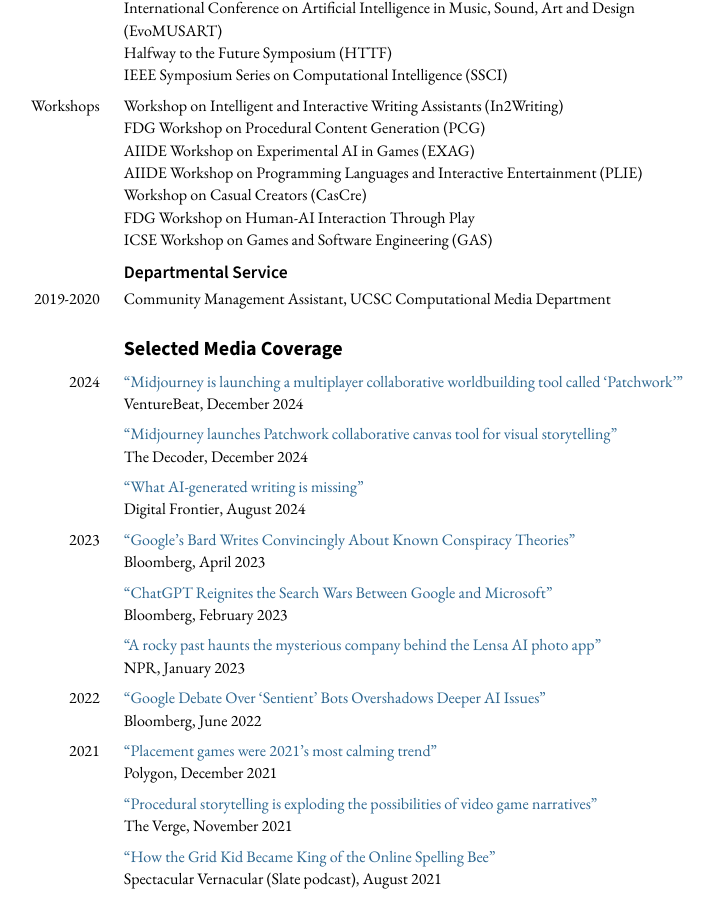
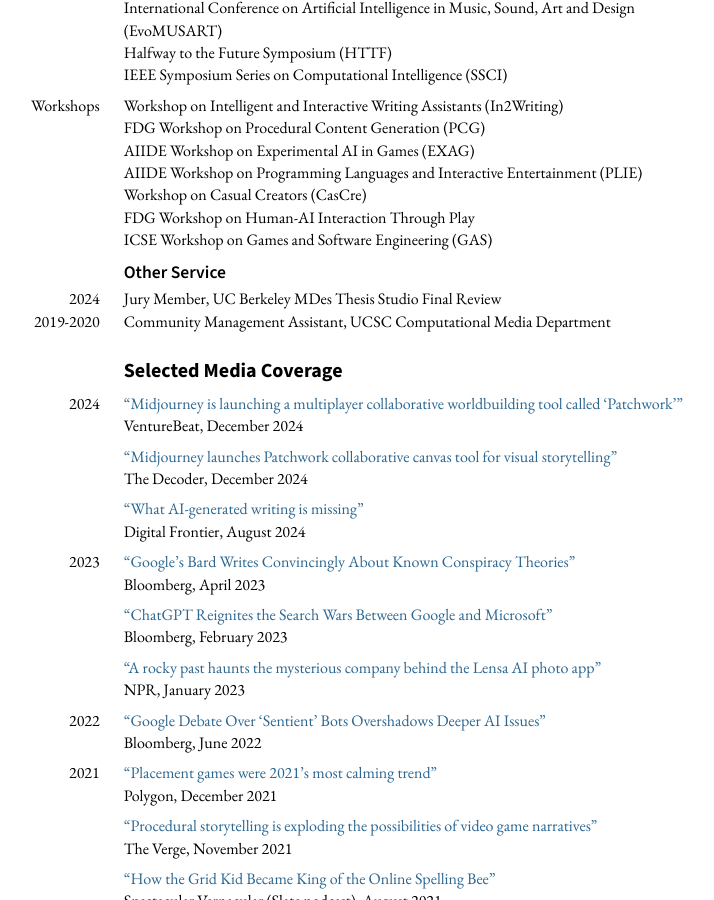
Before and after one commit to mkremins/mkremins.github.io, a Jekyll site: the page built from cv/index.html, in a window 1280 px wide and 900 px high, scrolled down 11748 px. Shown: the whole window, without its empty margins (259-973 px from the left). Built offline with Jekyll 4.4.1, drawn with Linux system fonts in a browser that asks for light colours.

Commit message:
Add UC Berkeley MDes thesis reviewing

```diff
--- a/cv/index.html
+++ b/cv/index.html
@@ -540,10 +540,16 @@ layout: null
           </div>
         </div>
       </div>
-      <h3>Departmental Service</h3>
-      <div class="dated-entry">
-        <div class="dated-date">2019-2020</div>
-        <div class="dated-content">Community Management Assistant, UCSC Computational Media Department</div>
+      <h3>Other Service</h3>
+      <div class="oneline-entries">
+        <div class="dated-entry">
+          <div class="dated-date">2024</div>
+          <div class="dated-content">Jury Member, UC Berkeley MDes Thesis Studio Final Review</div>
+        </div>
+        <div class="dated-entry">
+          <div class="dated-date">2019-2020</div>
+          <div class="dated-content">Community Management Assistant, UCSC Computational Media Department</div>
+        </div>
       </div>
     </section>
     <section id="media">
```
